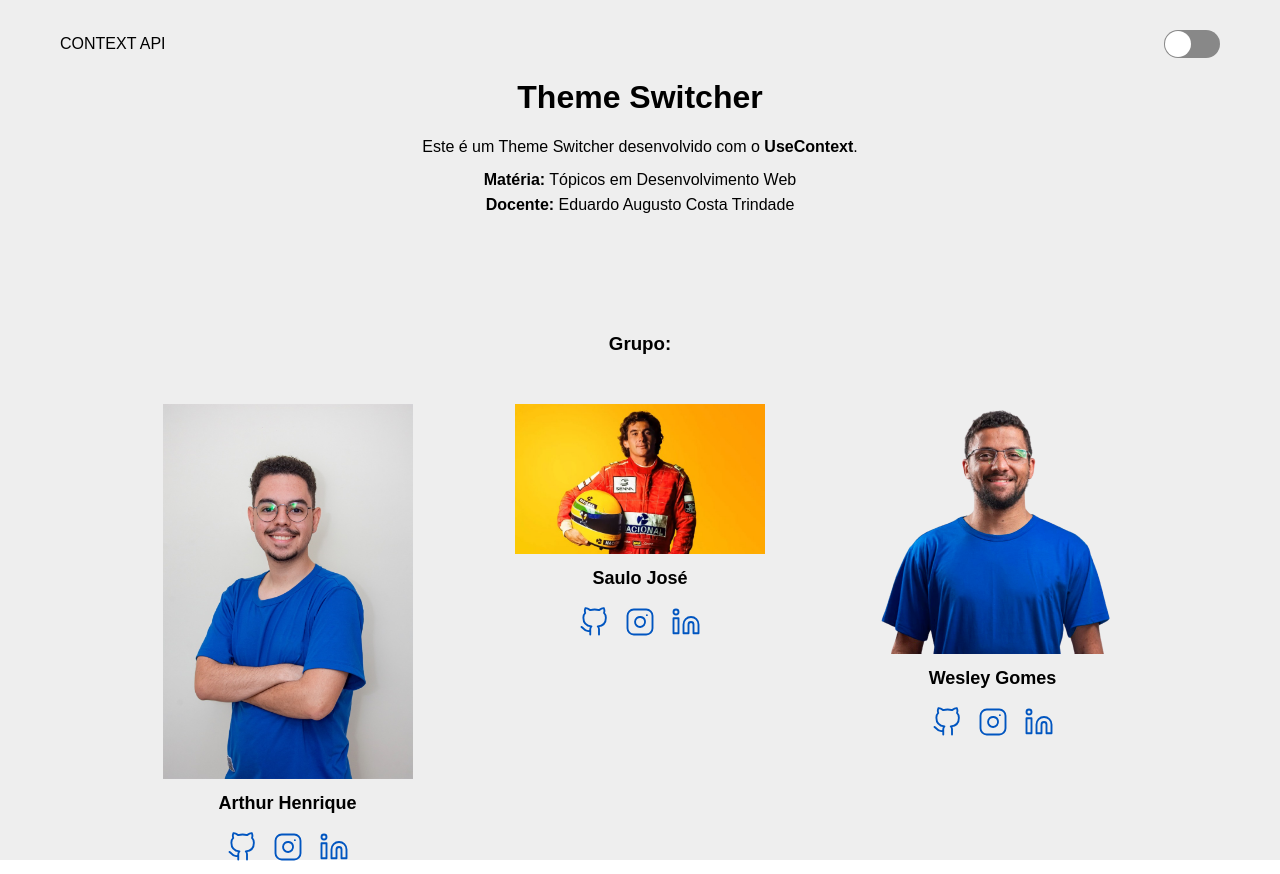
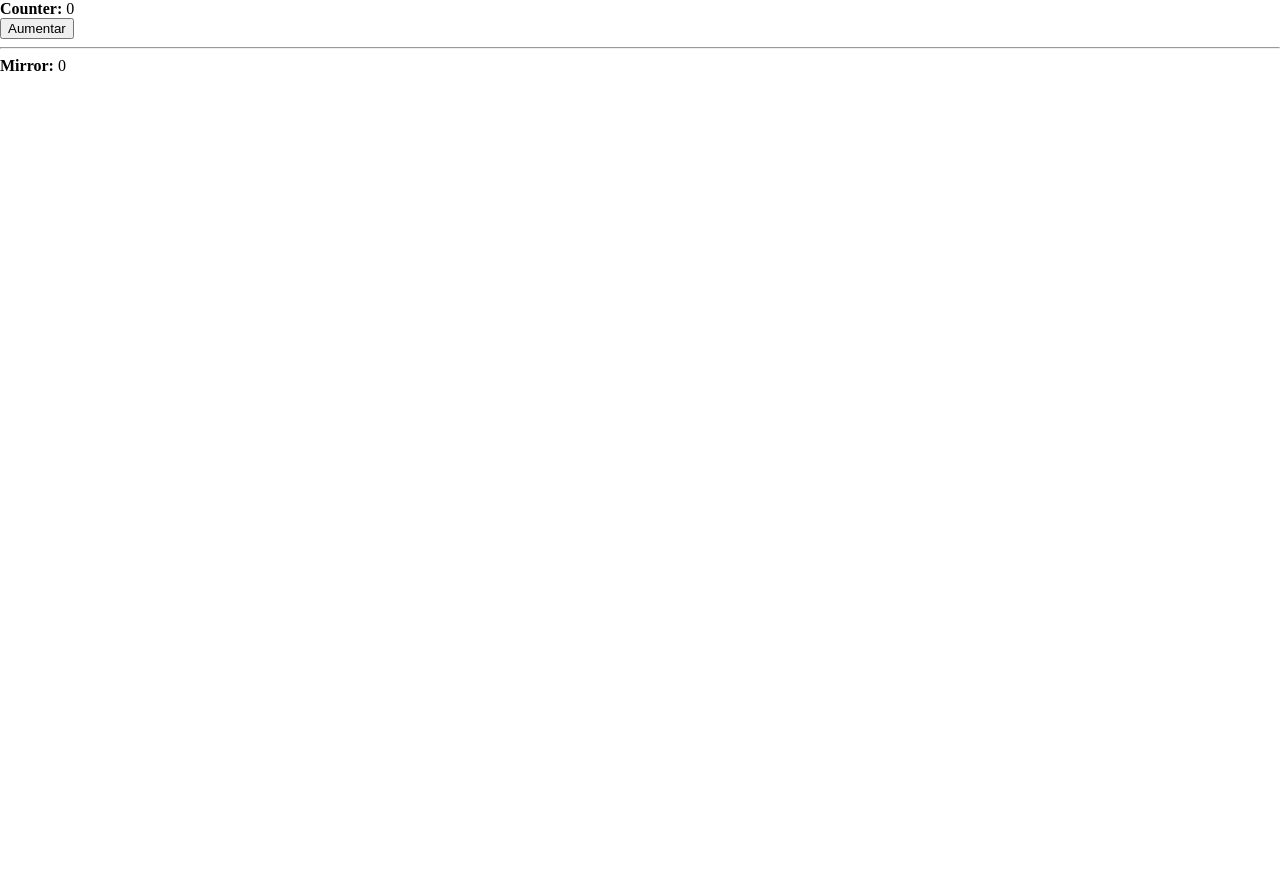
Before and after one commit to aspen646/trabalho-hooks-tdweb, a React (Create React App) app: page / in a window 1280 px wide. After the commit the page ends 800 px from the top, so only its background shows below. Built offline with nearby package versions, Linux system fonts and the light colour scheme.

Commit message:
Adicionado o counterContext

```diff
--- a/src/App.js
+++ b/src/App.js
@@ -1,11 +1,23 @@
 import Page from './Components/page';
 import ThemeProvider from './context/theme';
 
+import CountProvider from "./context/count.js";
+
+import Counter from "./Components/counter.js";
+import Mirror from "./Components/mirror.js";
+
 function App() {
   return (
-    <ThemeProvider>
-    <Page/>
-    </ThemeProvider>
+    // <ThemeProvider>
+    // <Page/>
+    // </ThemeProvider>
+  <CountProvider>
+    <div>
+      <Counter />
+      <hr />
+      <Mirror />
+    </div>
+  </CountProvider>
   );
 }
 
--- /dev/null
+++ b/src/Components/counter.js
@@ -0,0 +1,19 @@
+import React from "react";
+
+import { useCount } from "../context/count.js";
+
+function Counter() {
+    const { count, setCount } = useCount();
+  return (
+    <div>
+      <span>
+        <b>Counter: </b>
+        {count}
+      </span>
+      <br />
+      <button onClick={ () => setCount(count + 1)}>Aumentar</button>
+    </div>
+  );
+}
+
+export default Counter;
--- /dev/null
+++ b/src/Components/mirror.js
@@ -0,0 +1,15 @@
+import React from "react";
+
+import { useCount } from "../context/count.js";
+
+function Mirror() {
+  const { count } = useCount();
+  return (
+    <span>
+      <b>Mirror: </b>
+      {count}
+    </span>
+  );
+}
+
+export default Mirror;
--- /dev/null
+++ b/src/context/count.js
@@ -0,0 +1,21 @@
+import React, { createContext, useContext, useState } from "react";
+
+export const CountContext = createContext();
+
+export default function CountProvider({ children }) {
+  const [count, setCount] = useState(0);
+
+  return (
+    <CountContext.Provider value={{ count, setCount }}>
+      {children}
+    </CountContext.Provider>
+  );
+}
+
+export function useCount() {
+  const context = useContext(CountContext);
+  if (!context)
+    throw new Error("'useCount' deve ser usado dentro de um 'CountProvider'");
+  const { count, setCount } = context;
+  return { count, setCount };
+}
```
